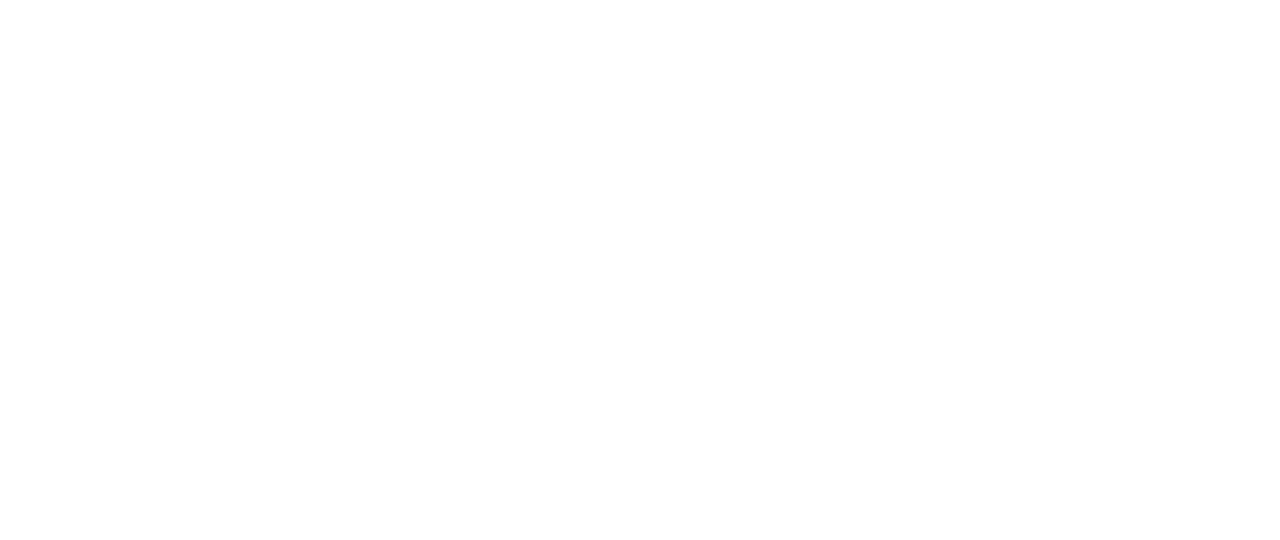
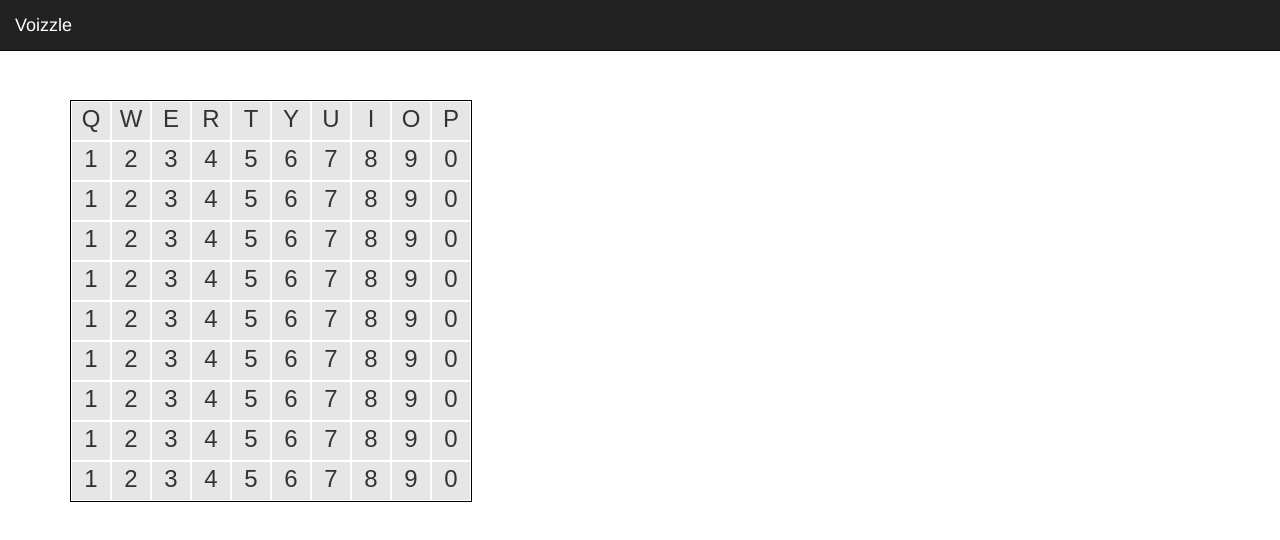
Before and after one commit to CodeCorp/Voizzle, a website: page index.html in a window 1280 px wide. Drawn offline with Linux system fonts and the light colour scheme.

Commit message:
Created Basic Puzzle Grid

```diff
--- a/index.html
+++ b/index.html
@@ -13,6 +13,18 @@
 		<script src="js/app.js"></script>
 	</head>
 	<body>
+	    <nav class="navbar navbar-inverse navbar-fixed-top">
+	        <div class="navbar-header">
+	          <a class="navbar-brand" href="#">Voizzle</a>
+	        </div>
+	        <div id="navbar" class="collapse navbar-collapse">
 
+	        </div>
+	    </nav>
+		<div class="container">
+			<div id="puzzle-wrapper">
+
+			</div>
+		</div>
 	</body>
 </html>
--- a/js/app.js
+++ b/js/app.js
@@ -1,3 +1,26 @@
+var PUZZLE_SIZE = 10;
+var PUZZLE_ROWS = [];
+	PUZZLE_ROWS[0] = "QWERTYUIOP";
+	PUZZLE_ROWS[1] = "1234567890";
+	PUZZLE_ROWS[2] = "1234567890";
+	PUZZLE_ROWS[3] = "1234567890";
+	PUZZLE_ROWS[4] = "1234567890";
+	PUZZLE_ROWS[5] = "1234567890";
+	PUZZLE_ROWS[6] = "1234567890";
+	PUZZLE_ROWS[7] = "1234567890";
+	PUZZLE_ROWS[8] = "1234567890";
+	PUZZLE_ROWS[9] = "1234567890";
+var PUZZLE_COLUMNS = []
+
+function drawBoard(){
+	for (var i = 0; i < PUZZLE_SIZE; i++) {
+		for (var j = 0; j < PUZZLE_SIZE; j++) {
+			$("#puzzle-wrapper").append("<div id='"+i+"-"+j+"' class='pixel'><p class='puzzle-char'>"+PUZZLE_ROWS[i][j]+"</p></div>");
+		};
+	};
+
+}
+
 $( document ).ready(function() {
-
+	drawBoard();
 });
--- a/style/style.css
+++ b/style/style.css
@@ -3,3 +3,30 @@
   -webkit-box-sizing: border-box;
   box-sizing: border-box;
 }
+
+#navbar{
+
+}
+
+
+#puzzle-wrapper{
+	height: 402px; /*2px extra for border*/
+	width: 402px; /*2px extra for border*/
+	border: 1px solid black;
+	margin-top: 100px;
+}
+
+.pixel {
+	height: 40px;
+	width: 40px;
+	border: 1px solid white;
+	background-color: #e6e6e6;
+	float: left;
+}
+
+.puzzle-char{
+	font-family: sans-serif;
+	font-size: 24px;
+	vertical-align: middle;
+	text-align: center;
+}
```
